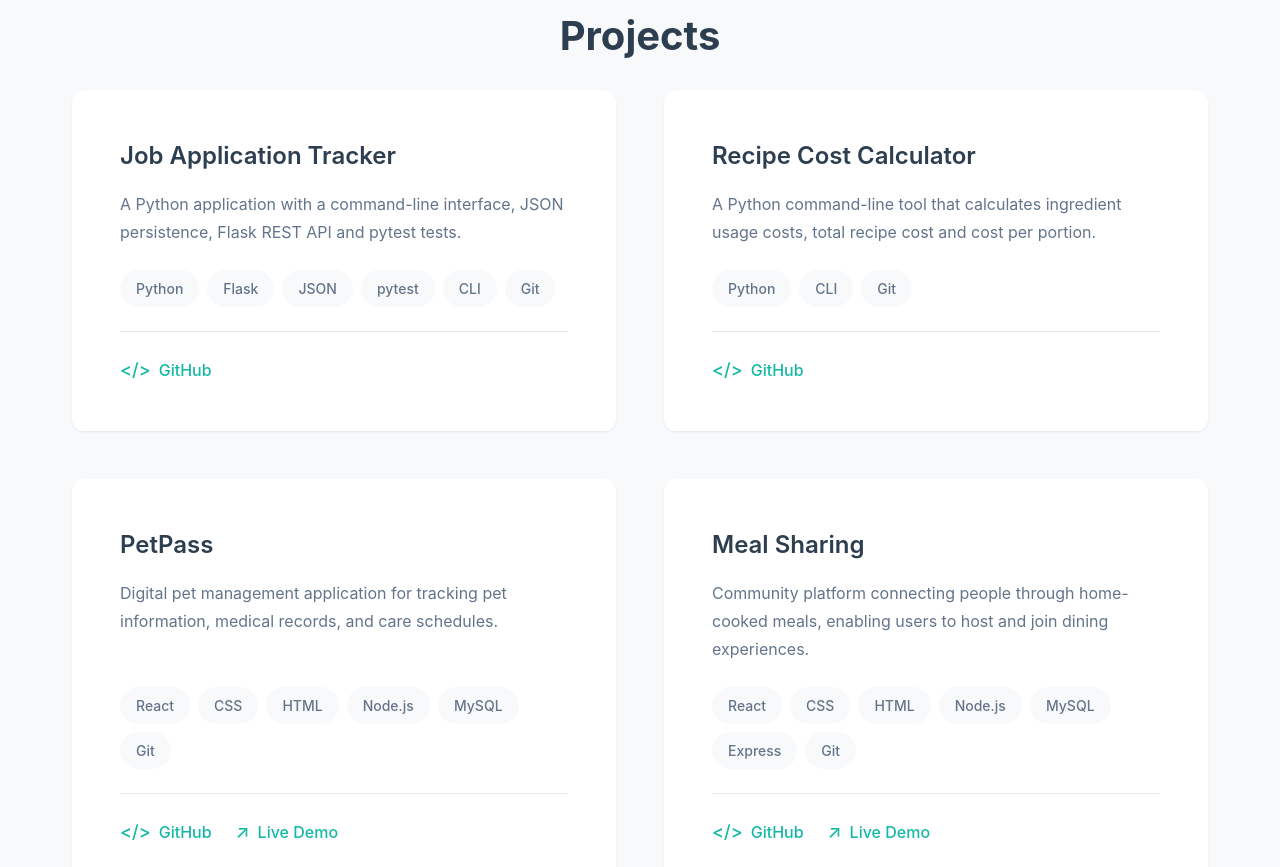
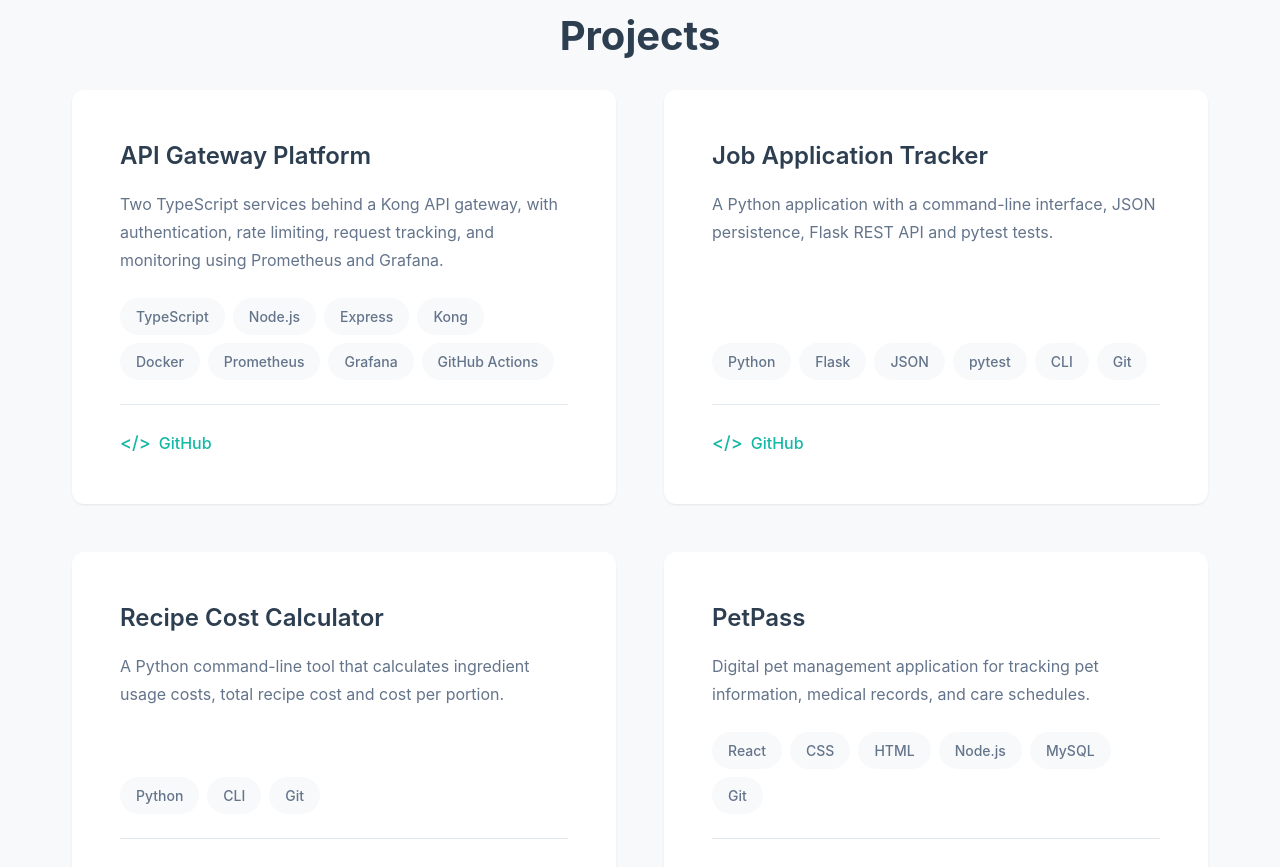
Before and after one commit to Bayram89/Portfolio, a React (Vite) app: page / in a window 1280 px wide. Shown: the part 1640-2507 px from the top of the page. Built offline with nearby package versions, Linux system fonts and the light colour scheme.

Commit message:
Add API Gateway Platform project

```diff
--- a/src/components/projects/data.js
+++ b/src/components/projects/data.js
@@ -1,4 +1,11 @@
 export const projects = [
+  {
+    title: "API Gateway Platform",
+    description: "Two TypeScript services behind a Kong API gateway, with authentication, rate limiting, request tracking, and monitoring using Prometheus and Grafana.",
+    tech: ["TypeScript", "Node.js", "Express", "Kong", "Docker", "Prometheus", "Grafana", "GitHub Actions"],
+    github: "https://github.com/Bayram89/api-gateway-platform",
+    demo: ""
+  },
   {
     title: "Job Application Tracker",
     description: "A Python application with a command-line interface, JSON persistence, Flask REST API and pytest tests.",
```
